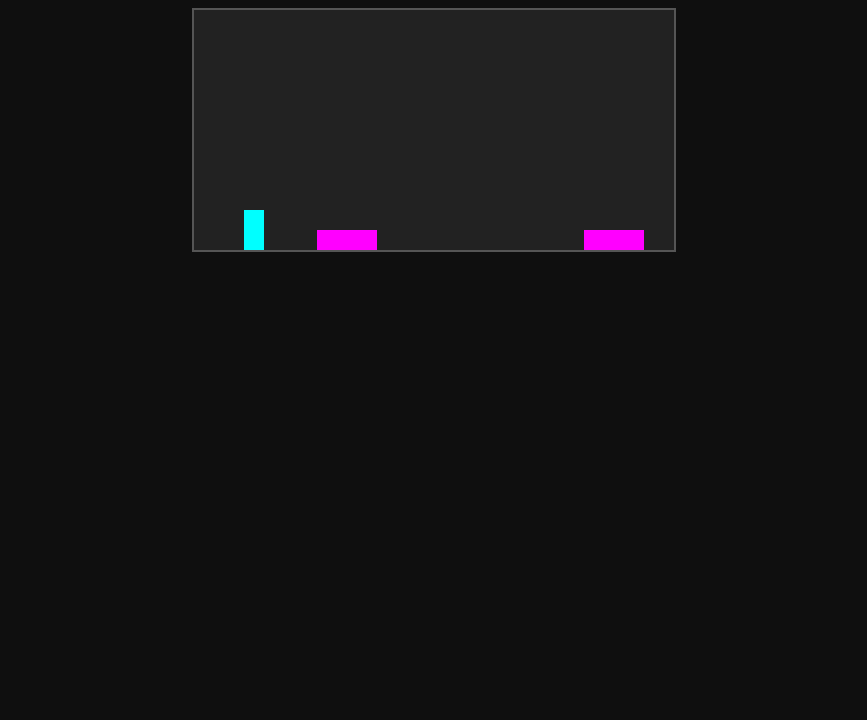
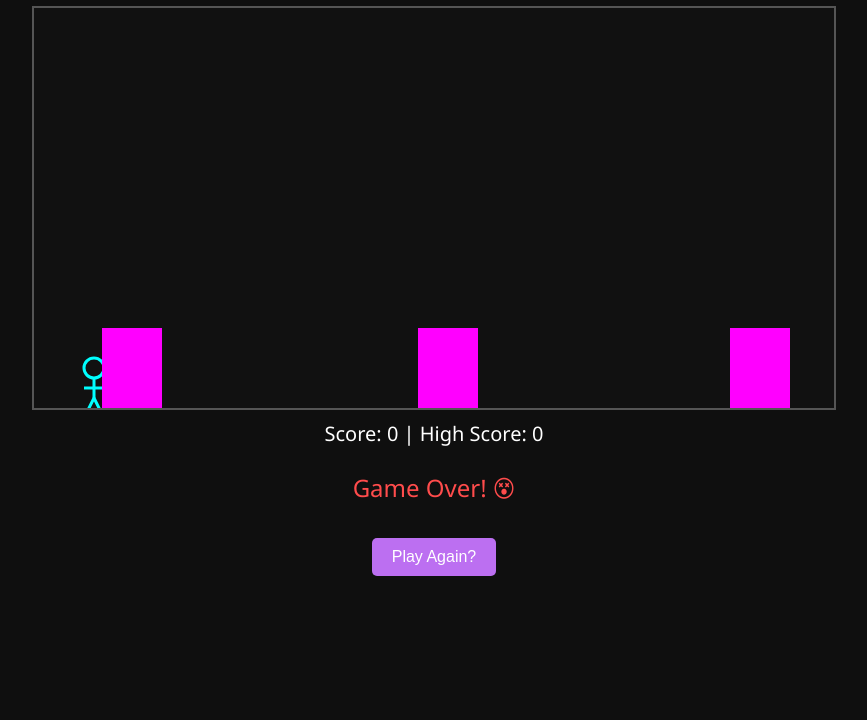
Before and after one commit to Aiswaryajosy/stickman_game, a plain HTML site: page index.html in a window 1280 px wide. Shown: the part 80-800 px from the top of the page, without its empty margins (206-1073 px from the left). Drawn offline with Linux system fonts and the light colour scheme.

Commit message:
add new features

```diff
--- a/index.html
+++ b/index.html
@@ -1,55 +1,126 @@
 <!DOCTYPE html>
 <html lang="en">
 <head>
-  <meta charset="UTF-8" />
-  <title>Stickman Jump</title>
+  <meta charset="UTF-8">
+  <meta name="viewport" content="width=device-width, initial-scale=1.0">
+  <title>Stickman Game</title>
   <style>
     body {
       margin: 0;
       background: #0f0f0f;
+      font-family: 'Segoe UI', Tahoma, Geneva, Verdana, sans-serif;
       color: white;
       text-align: center;
-      font-family: sans-serif;
-    }
-    h1 {
-      color: #bc6ff1;
     }
     canvas {
-      background: #222;
       display: block;
-      margin: 30px auto;
+      margin: 20px auto;
+      background: #111;
       border: 2px solid #555;
+    }
+    #scoreboard {
+      margin-top: -10px;
+      font-size: 20px;
+    }
+    #gameOver {
+      display: none;
+      font-size: 24px;
+      color: #ff4c4c;
+    }
+    button {
+      margin-top: 10px;
+      padding: 10px 20px;
+      background: #bc6ff1;
+      border: none;
+      color: white;
+      font-size: 16px;
+      cursor: pointer;
+      border-radius: 5px;
     }
   </style>
 </head>
 <body>
-  <h1>Stickman Jump Game</h1>
-  <canvas id="gameCanvas" width="480" height="240"></canvas>
+  <h1>Stickman Jump Challenge</h1>
+  <canvas id="gameCanvas" width="800" height="400"></canvas>
+  <div id="scoreboard">
+    <span>Score: <span id="score">0</span></span> |
+    <span>High Score: <span id="highScore">0</span></span>
+  </div>
+  <div id="gameOver">
+    <p>Game Over! 😵</p>
+    <button onclick="restartGame()">Play Again?</button>
+  </div>
 
   <script>
-    const canvas = document.getElementById("gameCanvas");
-    const ctx = canvas.getContext("2d");
+    const canvas = document.getElementById('gameCanvas');
+    const ctx = canvas.getContext('2d');
 
-    let stickman = { x: 50, y: 190, vy: 0, width: 20, height: 40, onGround: true };
+    let stickman;
     let platforms = [];
-    const gravity = 0.8;
-    const jumpForce = -12;
-    const gameSpeed = 3;
+    let gravity = 0.8;
+    let jumpForce = -12;
+    let gameSpeed = 4;
+    let score = 0;
+    let highScore = 0;
+    let gameRunning = true;
 
-    document.addEventListener("keydown", (e) => {
-      if ((e.code === "Space" || e.code === "ArrowUp") && stickman.onGround) {
-        stickman.vy = jumpForce;
-        stickman.onGround = false;
-      }
-    });
+    function resetGame() {
+      stickman = {
+        x: 50,
+        y: 310,
+        vy: 0,
+        width: 20,
+        height: 50,
+        onGround: false
+      };
+      platforms = [];
+      score = 0;
+      gameRunning = true;
+      document.getElementById('gameOver').style.display = 'none';
+    }
+
+    function drawStickman(x, y) {
+      ctx.strokeStyle = '#0ff';
+      ctx.lineWidth = 3;
+      // Head
+      ctx.beginPath();
+      ctx.arc(x + 10, y + 10, 10, 0, Math.PI * 2);
+      ctx.stroke();
+      // Body
+      ctx.beginPath();
+      ctx.moveTo(x + 10, y + 20);
+      ctx.lineTo(x + 10, y + 40);
+      ctx.stroke();
+      // Arms
+      ctx.beginPath();
+      ctx.moveTo(x, y + 30);
+      ctx.lineTo(x + 20, y + 30);
+      ctx.stroke();
+      // Legs
+      ctx.beginPath();
+      ctx.moveTo(x + 10, y + 40);
+      ctx.lineTo(x, y + 60);
+      ctx.moveTo(x + 10, y + 40);
+      ctx.lineTo(x + 20, y + 60);
+      ctx.stroke();
+    }
 
     function spawnPlatform() {
-      platforms.push({ x: canvas.width, y: canvas.height - 20, width: 60, height: 20 });
+      const height = Math.random() < 0.5 ? 20 : 80; // random height (low or raised)
+      platforms.push({
+        x: canvas.width,
+        y: canvas.height - height,
+        width: 60,
+        height
+      });
     }
 
     function update() {
+      if (!gameRunning) return;
+
       ctx.clearRect(0, 0, canvas.width, canvas.height);
 
+      // Stickman physics
       stickman.vy += gravity;
       stickman.y += stickman.vy;
 
@@ -59,32 +130,59 @@
         stickman.onGround = true;
       }
 
-      ctx.fillStyle = "#0ff";
-      ctx.fillRect(stickman.x, stickman.y, stickman.width, stickman.height);
+      drawStickman(stickman.x, stickman.y);
 
       platforms.forEach((plat, i) => {
         plat.x -= gameSpeed;
-        ctx.fillStyle = "#f0f";
+        ctx.fillStyle = '#f0f';
         ctx.fillRect(plat.x, plat.y, plat.width, plat.height);
 
+        // Collision check (game over)
         if (
           stickman.x < plat.x + plat.width &&
           stickman.x + stickman.width > plat.x &&
           stickman.y + stickman.height > plat.y &&
-          stickman.y + stickman.height < plat.y + plat.height
+          stickman.y < plat.y + plat.height
         ) {
-          stickman.y = plat.y - stickman.height;
-          stickman.vy = 0;
-          stickman.onGround = true;
+          gameOver();
         }
 
-        if (plat.x + plat.width < 0) platforms.splice(i, 1);
+        if (plat.x + plat.width < 0) {
+          platforms.splice(i, 1);
+          score++;
+          document.getElementById('score').innerText = score;
+          if (score > highScore) {
+            highScore = score;
+            document.getElementById('highScore').innerText = highScore;
+          }
+        }
       });
 
       requestAnimationFrame(update);
     }
 
-    setInterval(spawnPlatform, 1500);
+    function gameOver() {
+      gameRunning = false;
+      document.getElementById('gameOver').style.display = 'block';
+    }
+
+    function restartGame() {
+      resetGame();
+      update();
+    }
+
+    document.addEventListener('keydown', (e) => {
+      if ((e.code === 'Space' || e.code === 'ArrowUp') && stickman.onGround && gameRunning) {
+        stickman.vy = jumpForce;
+        stickman.onGround = false;
+      }
+    });
+
+    setInterval(() => {
+      if (gameRunning) spawnPlatform();
+    }, 1300);
+
+    resetGame();
     update();
   </script>
 </body>
```
